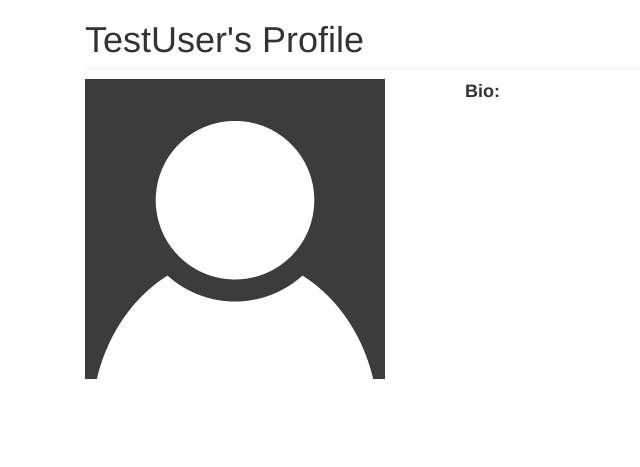
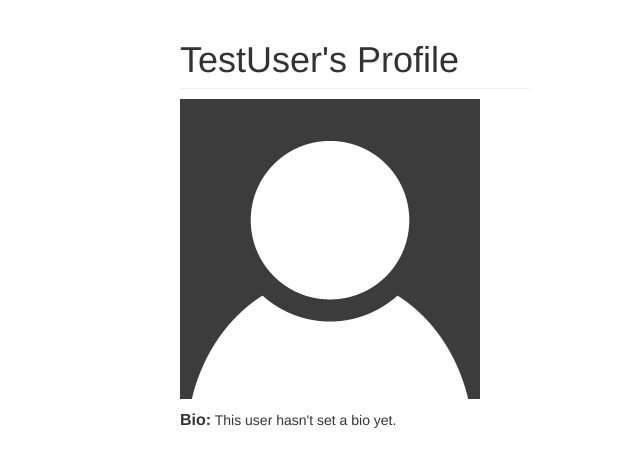
Before and after one commit to VladasX/Bookworm, a Django app: a page that uses templates/bookworm/profile.html in a window 1280 px wide. Shown: the part 157-624 px from the top of the page, without its empty margins (0-640 px from the left). Run offline with Django 3.2, Linux system fonts and the light colour scheme; data comes from the database, SQL or seed files in the repository; parts of the project's set-up code (start-up, migrations or seed data) failed here and were passed over; some libraries are stand-ins or nearby versions.

Commit message:
Edited the user profile page.

```diff
--- a/bookworm/views.py
+++ b/bookworm/views.py
@@ -83,10 +83,13 @@ def profile(request, username):
 	except User.DoesNotExist:
 		return redirect('index')
 	userprofile = UserProfile.objects.get_or_create(user=user)[0]
+	review = {}
+	if userprofile.favouriteBook != None:
+		review = Review.objects.get(book=userprofile.favouriteBook.bookid, user=user)
 	form = UserProfileForm(
 		{'bio': userprofile.bio, 'picture': userprofile.picture})
 	return render(request, 'bookworm/profile.html',
-		{'userprofile': userprofile, 'selecteduser': user, 'form': form})
+		{'userprofile': userprofile, 'selecteduser': user, 'form': form, 'review': review})
 
 #Allows them to edit their user profile.
 @login_required
--- a/static/js/bookworm-jquery.js
+++ b/static/js/bookworm-jquery.js
@@ -6,6 +6,17 @@ $('#book-modal').on('show.bs.modal', function (event) {
   var bookDesc = $(event.relatedTarget).data('desc');
   $(this).find(".modal-header").text(bookTitle);
   $(this).find(".modal-body").text(bookDesc);
+  $(this).find(".modal-rating").text("");
+});
+
+// Used to pass review info to a popup window.
+$('#book-modal').on('show.bs.modal', function (event) {
+  var bookTitle = $(event.relatedTarget).data('title');
+  var reviewText = $(event.relatedTarget).data('desc');
+  var reviewRating = $(event.relatedTarget).data('rating');
+  $(this).find(".modal-header").text(bookTitle);
+  $(this).find(".modal-body").text(reviewText);
+  $(this).find(".modal-rating").text(reviewRating);
 });
 
 // Used to toggle what navbar item is active.
--- a/templates/bookworm/profile.html
+++ b/templates/bookworm/profile.html
@@ -5,24 +5,57 @@
 {% endblock %}
 
 {% block body_block %}
-<h1>{{selecteduser.username}}'s Profile</h1>
+
 <div class="row">
-	{% if userprofile.picture %}
-		<img src="{{ MEDIA_URL }}{{ userprofile.picture }}"
-			width="300"
-			height="300"
-			alt="{{ selecteduser.username }}" />
-	{% else %}
-		<div class="col-4">
-			<img src="{% static 'images/default_avatar.png' %}">
-		</div>
-	{% endif %}
-	<font size="4">
-	<div class="col">
-		<p><strong>Bio:</strong> <a "{{ userprofile.bio}}">
-			{{userprofile.bio}}</a></p>
+	<div class="col-4 col-md-offset-1">
+		<h1>{{ selecteduser.username }}'s Profile</h1>
+		{% if userprofile.picture %}
+			<img src="{{ MEDIA_URL }}{{ userprofile.picture }}"
+				alt="{{ selecteduser.username}}"
+				width="300"
+				height="300" />
+		{% else %}
+			<img src="{% static 'images/default_avatar.png' %}" alt="" />
+		{% endif %}
+			<p><strong><span style="margin-top: 10px; display: inline-block; font-size: medium;">
+			Bio:</span></strong> {% if userprofile.bio %} <a>{{userprofile.bio}}</a></p>
+		{% else %}
+			<a>This user hasn't set a bio yet.</a>
+		{% endif %}</div>
+		{% if userprofile.favouriteBook %}
+			<div class="col-md-3 col-md-offset-2">
+				<h1 align="center">Favourite Book</h1>
+					<div class="card mb-2 box-shadow"><a href="/book/{{ userprofile.favouriteBook.bookid }}">
+						<img class="card-img-top" src="{{ userprofile.favouriteBook.thumbnail }}" alt="Bookcover"></a>
+						<div class="card-body">
+							<h5>{{ book.title }}</h5>
+								<div class="d-flex justify-content-center align-items-center">
+										<div class="btn-group"><a href="/book/{{ selecteduser.userprofile.favouriteBook.bookid }}">
+											<button class="btn btn-sm btn-outline-secondary" type="button">View</button></a>
+											<!-- Triggers a dialog box/popup window to show book's description -->
+											<button class="btn btn-sm btn-outline-secondary" type="button" data-title="{{ userprofile.favouriteBook.title }}" data-desc="{{ userprofile.favouriteBook.description }}" data-toggle="modal" data-target="#book-modal">Description</button>
+											{% if review %}
+												<button class="btn btn-sm btn-outline-secondary" type="button" data-title="{{ selecteduser.username }}'s Review" data-desc="{{ review.text }}" data-rating="Rating: {{ review.rating }}" data-toggle="modal" data-target="#book-modal">Review</button>
+											{% endif %}
+
+											<!-- JQuery is used to populate the contents of a popup -->
+											<div id="book-modal" class="modal fade" tabindex="-1">
+												<div class="modal-dialog">
+												<div class="modal-content">
+												<!-- Header contains book's title -->
+												<h4><div class="modal-header"></div></h4>
+												<!-- Body contains book's description -->
+												<div class="modal-body"></div>
+												<div class="modal-rating" style="margin-left: 15px; font-size: 20px; font-weight: bold;"></div>
+									<div class="modal-footer"><button class="btn btn-secondary" type="button" data-dismiss="modal">Close</button></div>
+								</div>
+							</div>
+						</div>
+					</div>
+				</div>
+			</div>
 	</div>
-	<div id="edit_profile"></div>
-	</font>
 </div>
+{% endif %}</div>
+	<div id="edit_profile"> </div>
 {% endblock %}
```
